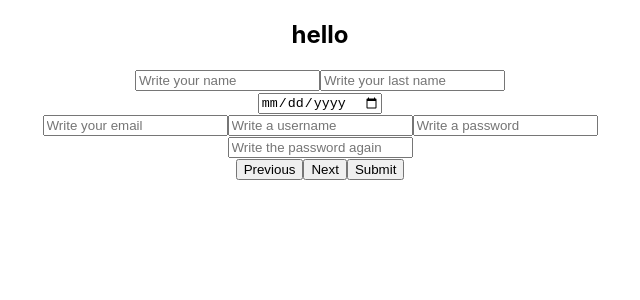
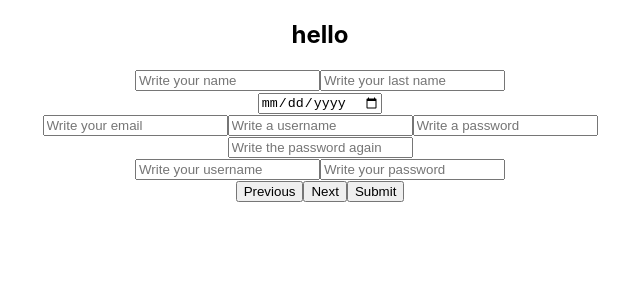
Before and after one commit to pauIbanez/w4ch4-pau-ibanez-forms, a React (Create React App) app: page / in a window 1280 px wide. Shown: the top 300 px of the page, without its empty margins (320-960 px from the left). Built offline with nearby package versions, Linux system fonts and the light colour scheme.

Commit message:
Added Login form logic

```diff
--- a/src/components/Form/FormComponent.js
+++ b/src/components/Form/FormComponent.js
@@ -1,22 +1,35 @@
 import { useContext } from "react";
+import { useRef } from "react/cjs/react.development";
 import FormDataContext from "../../contexts/FormDataContext/FormDataContext";
 import FormAccesData from "../FormAccessData/FormAccessData";
+import FormLogin from "../FormLogin/FormLogin";
 import FormPersonalData from "../FormPersonalData/FormPersonalData";
 
 const FormComponent = () => {
   const { userData, onInputChange } = useContext(FormDataContext);
 
   const formData = { ...userData };
+
   const onChange = (field, val) => {
     formData[field] = val;
     onInputChange(field, val);
   };
+  const userInputData = useRef({ username: "", password: "" });
+
+  const onUserInputChange = (field, val) => {
+    userInputData.current[field] = val;
+  };
+
   return (
     <form className="form">
       <h2 className="form__title"> hello </h2>
       <section className="form__inputs">
         <FormPersonalData formData={formData} onInputChange={onChange} />
         <FormAccesData formData={formData} onInputChange={onChange} />
+        <FormLogin
+          userInput={userInputData}
+          onUserInputChange={onUserInputChange}
+        />
       </section>
       <section className="form__controlls">
         <button className="form__button"> Previous </button>
--- a/src/components/FormAccessData/FormAccessData.js
+++ b/src/components/FormAccessData/FormAccessData.js
@@ -1,12 +1,19 @@
 import { useRef, useState } from "react";
 
-const FormAccesData = ({ formData: { username, password }, onInputChange }) => {
+const FormAccesData = ({
+  formData: { username, password },
+  onInputChange,
+  validate,
+}) => {
   const [repeatPassword, setRepeatPassword] = useState("");
   const repeatedPasswordCheck = useRef(false);
 
+  const passwordFieldName = "password";
+  const repeatPasswordFieldName = "repeatPassword";
+
   const validatePassword = (ref, inputedPassword) => {
     switch (ref) {
-      case "password":
+      case passwordFieldName:
         if (inputedPassword === repeatPassword) {
           repeatedPasswordCheck.current = true;
         } else {
@@ -14,7 +21,7 @@ const FormAccesData = ({ formData: { username, password }, onInputChange }) => {
         }
         break;
 
-      case "repeatPassword":
+      case repeatPasswordFieldName:
         if (inputedPassword === password) {
           repeatedPasswordCheck.current = true;
         } else {
@@ -47,7 +54,7 @@ const FormAccesData = ({ formData: { username, password }, onInputChange }) => {
           validatePassword(event.target.name, event.target.value);
         }}
         placeholder="Write a password"
-        name="password"
+        name={passwordFieldName}
         className="form__input"
       />
       <div className="form__repeat-password">
@@ -58,7 +65,7 @@ const FormAccesData = ({ formData: { username, password }, onInputChange }) => {
             validatePassword(event.target.name, event.target.value);
           }}
           placeholder="Write the password again"
-          name="repeatPassword"
+          name={repeatPasswordFieldName}
           className="form__input"
         />
         {repeatPassword ? (repeatedPasswordCheck.current ? "yes" : "no") : ""}
--- /dev/null
+++ b/src/components/FormLogin/FormLogin.js
@@ -0,0 +1,31 @@
+const FormLogin = ({
+  userInput: { username, password },
+  onUserInputChange,
+}) => {
+  return (
+    <>
+      <input
+        type="text"
+        value={username}
+        onChange={(event) => {
+          onUserInputChange(event.target.name, event.target.value);
+        }}
+        placeholder="Write your username"
+        name="username"
+        className="form__input"
+      />
+      <input
+        type="password"
+        value={password}
+        onChange={(event) => {
+          onUserInputChange(event.target.name, event.target.value);
+        }}
+        placeholder="Write your password"
+        name="password"
+        className="form__input"
+      />
+    </>
+  );
+};
+
+export default FormLogin;
```
